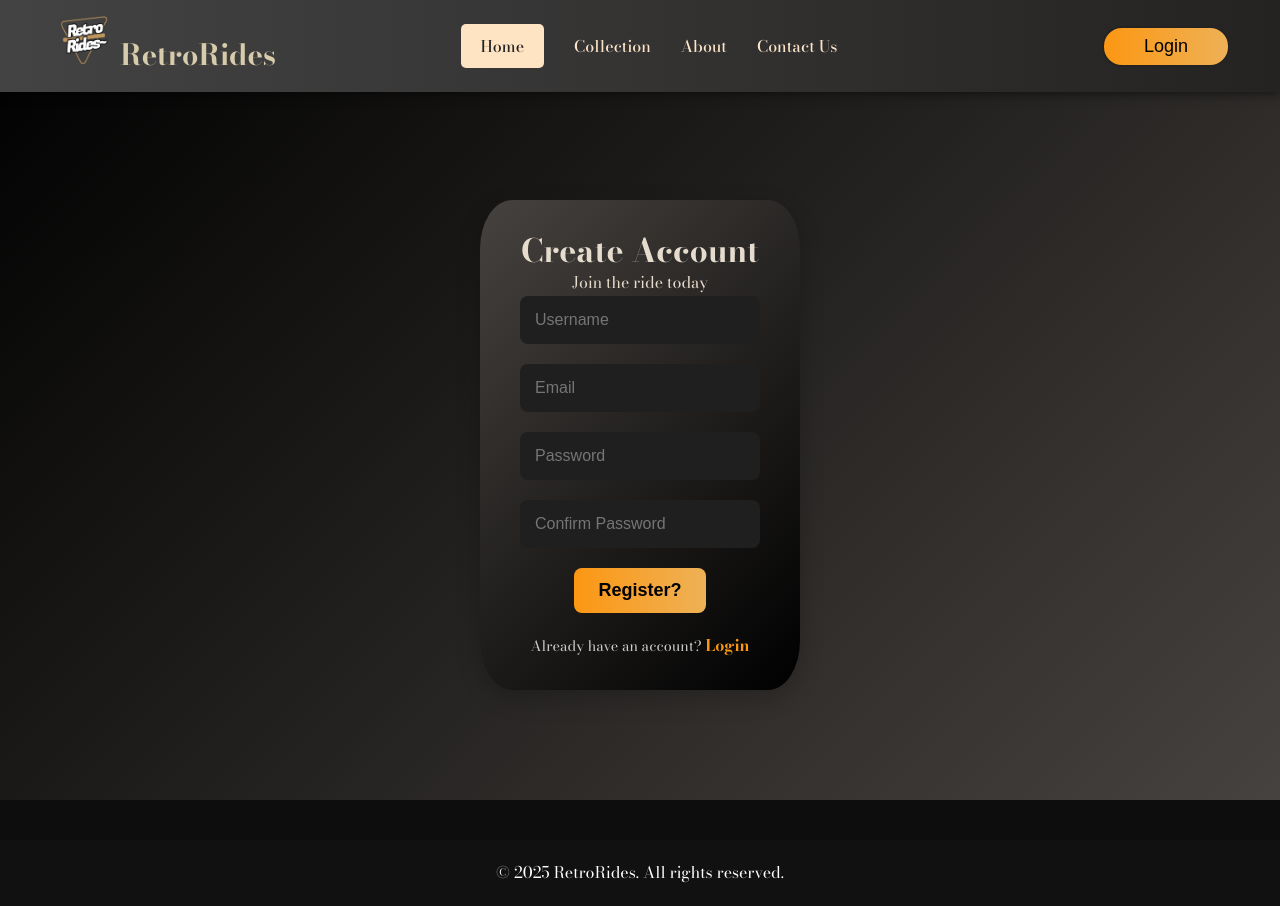
After one commit to LT-Ripjaws/Web-Tech-Summer, a PHP site: page /pages/register.php in a window 1280 px wide. The commit adds this page. Run offline with PHP 8.4, Linux system fonts and the light colour scheme.

Commit message:
prepared registration page

```diff
--- a/project/assets/css/base.css
+++ b/project/assets/css/base.css
@@ -55,4 +55,6 @@ p {
   --accent: linear-gradient(90deg, #fc9713, #eeb156);
   --dark: #242322;
   --background: linear-gradient(to right, #444343, #242322);
+  --background2: linear-gradient(135deg, #000000, #46423f);
+  --panel: linear-gradient(135deg, #46423f, #000000);
 }
--- a/project/assets/css/components.css
+++ b/project/assets/css/components.css
@@ -37,3 +37,42 @@ li, a {
   box-shadow: 0 4px 30px rgba(0,0,0,0.1);
   padding: 20px;
 }
+
+.input-field {
+    margin-bottom: 20px;
+}
+
+.input-field input {
+    width: 100%;
+    padding: 15px;
+    font-size: 1rem;
+    border-radius: 8px;
+    border: none;
+    outline: none;
+    background: #1f1f1f;
+    color: var(--secondary);
+    transition: border 0.3s ease, background 0.3s ease;
+}
+
+.input-field input:focus {
+    background: #2a2a2a;
+    border: 1px solid var(--primary);
+}
+
+.signup-link {
+    margin-top: 20px;
+    font-size: 0.9rem;
+    color: #ccc;
+    text-align: center;
+}
+
+.signup-link a {
+    color: var(--primary);
+    font-weight: bold;
+    text-decoration: none;
+    transition: color 0.3s ease;
+}
+
+.signup-link a:hover {
+    color: var(--secondary);
+}
--- /dev/null
+++ b/project/assets/css/register.css
@@ -0,0 +1,16 @@
+main {
+    background: var(--background2);
+    display:flex;
+    justify-content: center;
+    align-items: center;
+}
+
+.register-card {
+    background: var(--panel);
+    padding: 2rem 2.5rem;
+    border-radius: 10%;
+    box-shadow: 0px 8px 25px rgba(0,0,0,0.2);
+    width: 25%;
+    max-width: 90%;
+    text-align: center;
+}
--- /dev/null
+++ b/project/pages/register.php
@@ -0,0 +1,30 @@
+<?php include("../includes/header.php"); ?>
+<link rel="stylesheet" href="/Web-Tech-Summer/project/assets/css/register.css">
+
+<main>
+    <section class="register-card">
+        <div class="headings">
+            <h1>Create Account</h1>
+            <p>Join the ride today</p>
+        </div>
+        <form method="post" action="">
+            <div class="input-field">
+                <input type="text" name="username" placeholder="Username">
+            </div>
+            <div class="input-field">
+                <input type="email" name="email" placeholder="Email">
+            </div>
+            <div class="input-field">
+                <input type="password" name="password" placeholder="Password">
+            </div>
+            <div class="input-field">
+                <input type="password" name="password" placeholder="Confirm Password">
+            </div>
+
+            <button type="submit" class="btn-main" name="register">Register?</button>
+        </form>
+        <p class="signup-link">Already have an account? <a href="login.php"> Login </a></p>
+    </section>
+
+</main>
+<?php include("../includes/footer.php"); ?>
```
Also changed, not shown: project/assets/css/login.css (+2 -41 lines).
